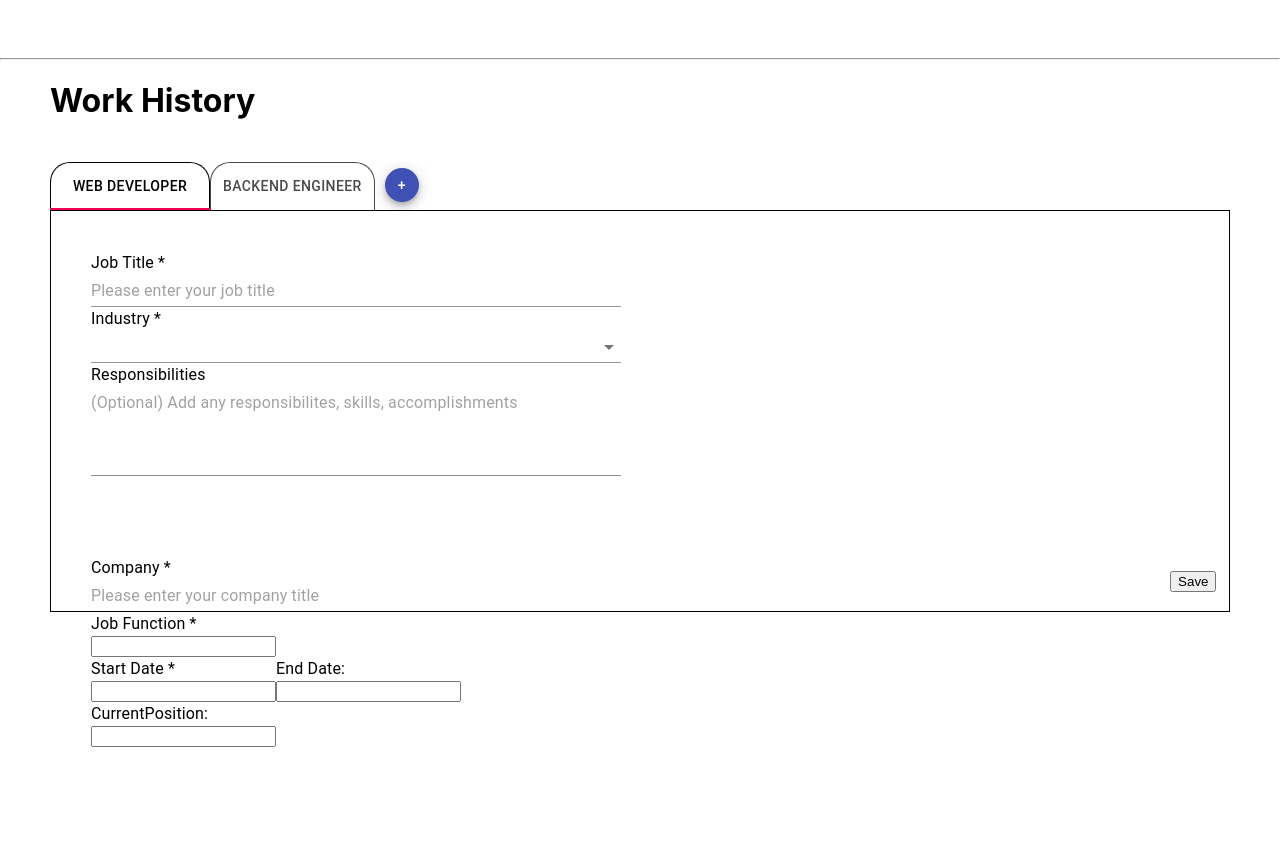
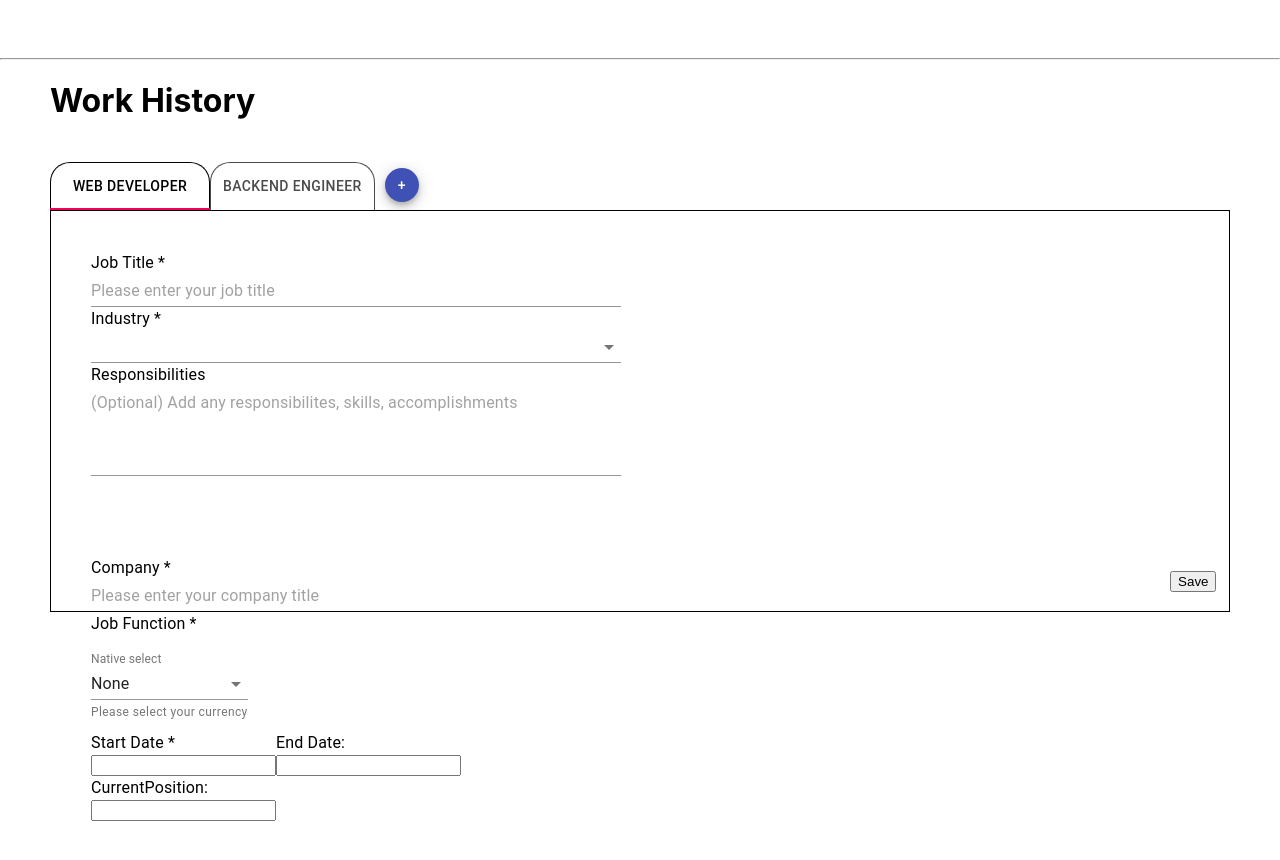
Before and after one commit to jclarkGRC/AliroWorkHistoryAssignment, a React (Create React App) app: page /#/ in a window 1280 px wide. Before the commit the page ends 800 px from the top, so only its background shows below. Built offline with nearby package versions, Linux system fonts and the light colour scheme.

Commit message:
select for job function drop down is working correctly

```diff
--- a/src/components/JobForm.tsx
+++ b/src/components/JobForm.tsx
@@ -7,8 +7,61 @@ import TextField from "@material-ui/core/TextField/TextField";
 import Select from "@material-ui/core/Select/Select";
 import Input from "@material-ui/core/Input/Input";
 import MenuItem from '@material-ui/core/MenuItem';
+import { makeStyles, createStyles, Theme } from '@material-ui/core/styles';
+
+interface State {
+  jobTitle: string;
+}
+
+const useStyles = makeStyles((theme: Theme) =>
+  createStyles({
+    container: {
+      display: 'flex',
+      flexWrap: 'wrap',
+    },
+    textField: {
+      marginLeft: theme.spacing(1),
+      marginRight: theme.spacing(1),
+      width: 200,
+    },
+    dense: {
+      marginTop: 19,
+    },
+    menu: {
+      width: 200,
+    },
+  }),
+);
+
+const jobTitles = [
+  {
+    value: 'None',
+    label: 'None',
+  },
+  {
+    value: 'SE',
+    label: 'Software Engineer',
+  },
+  {
+    value: 'PM',
+    label: 'Project Manager',
+  },
+  {
+    value: 'GA',
+    label: 'Graphic Artist',
+  },
+];
 
 export default function JobForm() {
+
+  const [values, setValues] = React.useState<State>({
+  jobTitle: 'None'
+  });
+
+  const handleChange = (name: keyof State) => (event: React.ChangeEvent<HTMLInputElement>) => {
+    setValues({ ...values, [name]: event.target.value });
+  };
+
   return (
     <div style={{border: "1px solid black", height: "400px", position: "relative"}}>
       <form>
@@ -63,11 +116,26 @@ export default function JobForm() {
               }}
             />
             </label>
+
             <label>
-              Job Function *
-              <input type="text" name="name" />
+            Job Function *
+              <br/>
+              <TextField
+                id="standard-select-currency-native"
+                select
+                label="Native select"
+                value={values.jobTitle}
+                onChange={handleChange('jobTitle')}
+                helperText="Please select your currency"
+                margin="normal"
+              >
+                {jobTitles.map(option => (
+                  <option key={option.value} value={option.value}>
+                    {option.label}
+                  </option>
+                ))}
+              </TextField>
             </label>
-
             <div>
               <label style={{float: "left"}}>
               Start Date *
```
